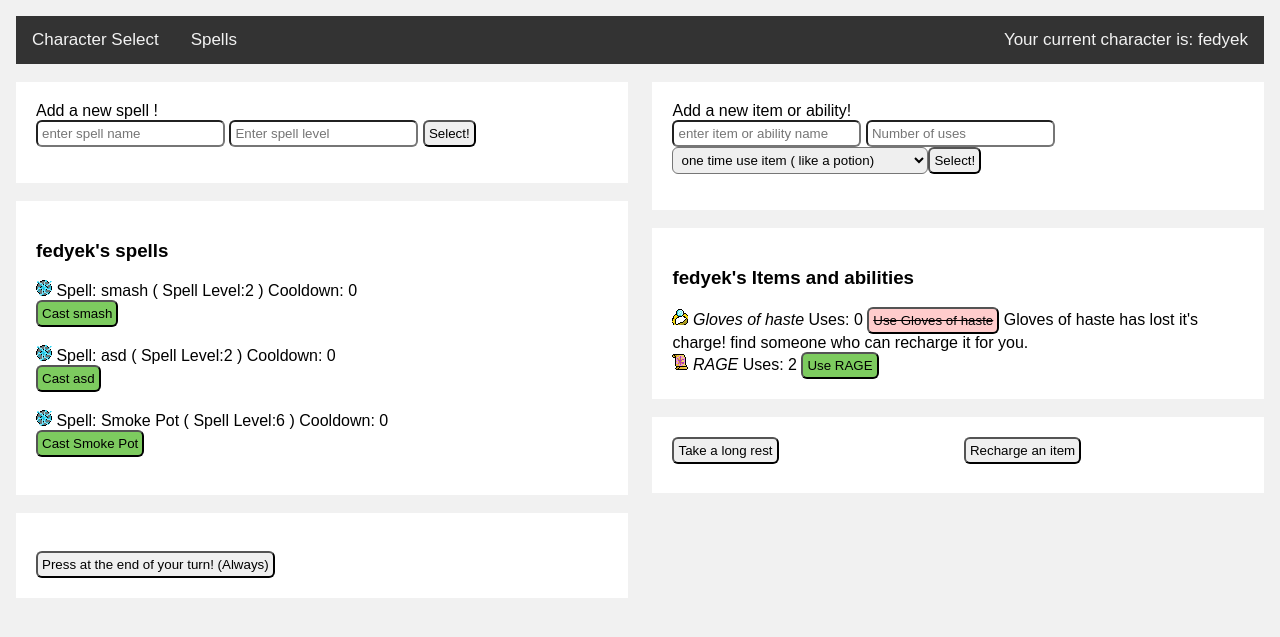
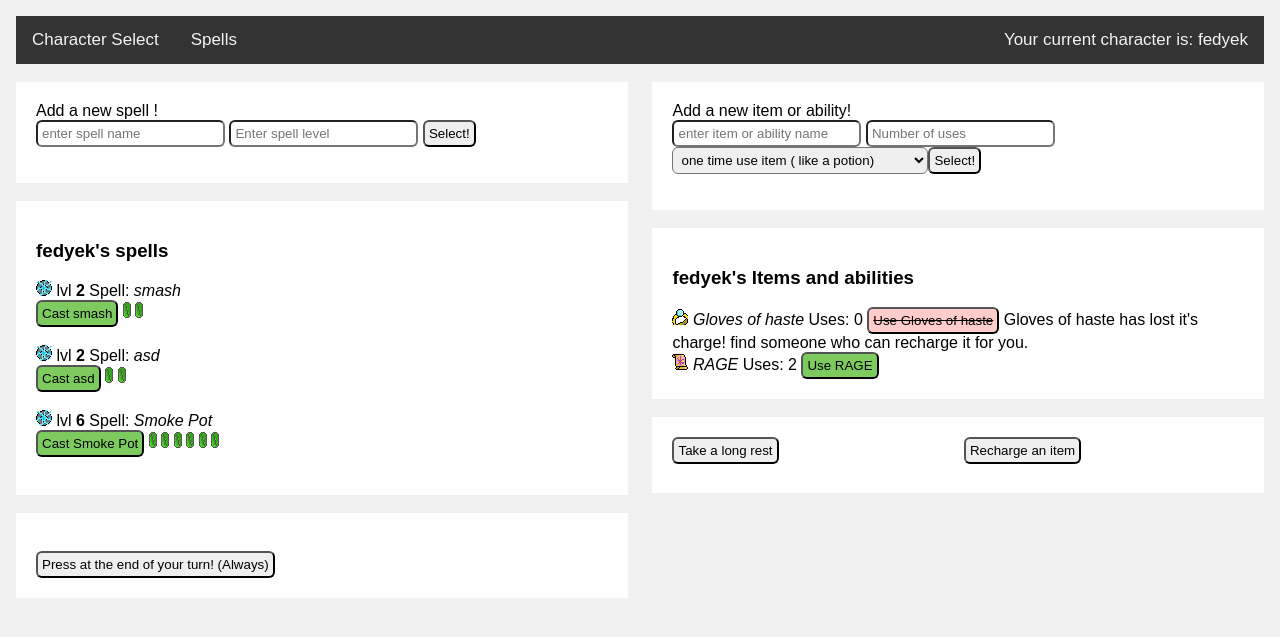
Before and after one commit to ethjsmith/rpCooldowns, a Flask app: page / in a window 1280 px wide. Shown: the top 637 px of the page. Run offline with Flask 2, Linux system fonts and the light colour scheme; the visitor is signed in with stand-in values (Sample User, id 1); data comes from the database, SQL or seed files in the repository.

Commit message:
added a nice cooldown animation

```diff
--- a/app.py
+++ b/app.py
@@ -179,6 +179,9 @@ def do():
 @app.route("/rest")
 @char_selected
 def rest():
+	spells = Spell.query.filter_by(parent_id = g.character).all()
+	for spell in spells:
+		spell.current = 0
 	items = Item.query.filter_by(owner = g.character).all()
 	for item in items:
 		item.rest()
--- a/templates/spellpage.html
+++ b/templates/spellpage.html
@@ -9,15 +9,19 @@
             {% if spell.current == 0 %}<img src="/static/ready.png">{% endif %}
             {% if spell.current == 1 %}<img src="/static/almostready.png">{% endif %}
             {% if spell.current >= 2 %}<img src="/static/notready.png">{% endif %}
-                    Spell: {{spell.spellname}} ( Spell Level:{{spell.cooldown}} ) Cooldown: {{spell.current}}
+                    lvl <b>{{spell.cooldown}}</b> Spell: <i>{{spell.spellname}}</i>
 
                     <br>
                     {% if spell.current == 0 %}
                         <a href ="/cast/{{spell.id}}"><button class = "rdy">Cast {{spell.spellname}}  </button></a>
                     {% endif %}
                     {% if spell.current != 0 %}
-                        <button class = "notrdy"><del>Cast {{spell.spellname}}</del> : On cooldown </button>
+                        <button class = "notrdy"><del>Cast {{spell.spellname}}</del> </button>
                     {% endif %}
+                    {% for z in range(spell.cooldown) %}
+                        {% if spell.current <= z %} <img src="/static/cd_green.png"> {% endif %}
+                        {% if spell.current > z %} <img src="/static/cd_red.png"> {% endif %}
+                    {% endfor %}
                     <br><br>
             {% endfor %}
     	</div><br>
```
Also changed, not shown: static/cd_green.png (added), static/cd_invalid.png (added), static/cd_red.png (added).
